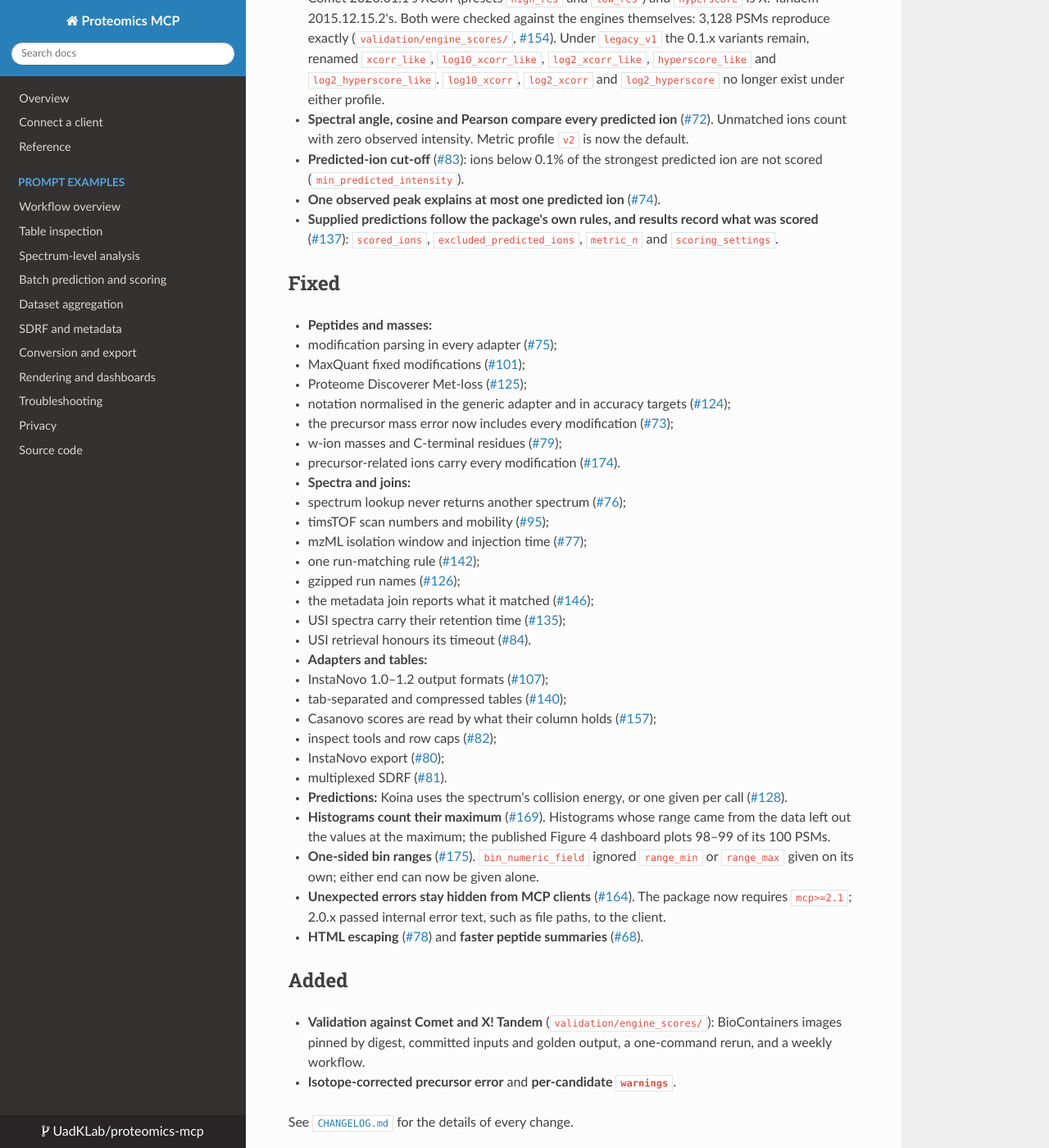
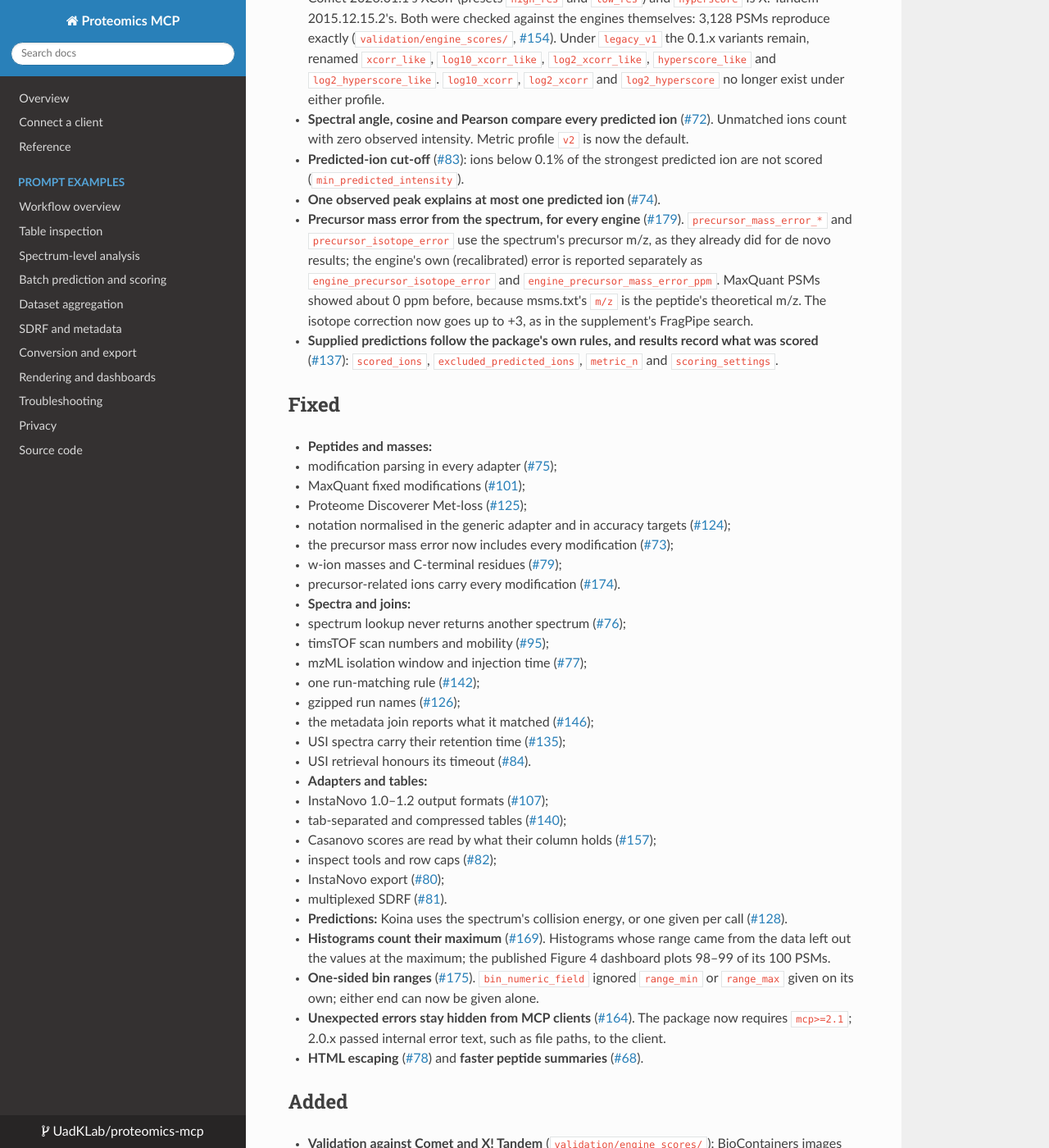
Before and after one commit to UadKLab/proteomics-mcp, an MkDocs documentation site: the page built from docs/releases/v0.2.0.md, in a window 1280 px wide and 1400 px high, scrolled down 1155 px. Shown: the whole window at 82% size. Built offline with MkDocs 1.6.1, drawn with Linux system fonts in a browser that asks for light colours; nearby versions of some CDN libraries; some of the changed text lies outside the part shown.

Commit message:
docs(release): #179 in the 0.2.0 notes; precursor_isotope_error is 0 to 3
Co-Authored-By: Claude Opus 5.5 <noreply@anthropic.com>

```diff
--- a/docs/releases/v0.2.0.md
+++ b/docs/releases/v0.2.0.md
@@ -30,6 +30,7 @@ Check these before upgrading a pipeline from 0.1.x:
 - **Spectral angle, cosine and Pearson compare every predicted ion** ([#72](https://github.com/UadKLab/proteomics-mcp/issues/72)). Unmatched ions count with zero observed intensity. Metric profile `v2` is now the default.
 - **Predicted-ion cut-off** ([#83](https://github.com/UadKLab/proteomics-mcp/issues/83)): ions below 0.1% of the strongest predicted ion are not scored (`min_predicted_intensity`).
 - **One observed peak explains at most one predicted ion** ([#74](https://github.com/UadKLab/proteomics-mcp/issues/74)).
+- **Precursor mass error from the spectrum, for every engine** ([#179](https://github.com/UadKLab/proteomics-mcp/issues/179)). `precursor_mass_error_*` and `precursor_isotope_error` use the spectrum's precursor m/z, as they already did for de novo results; the engine's own (recalibrated) error is reported separately as `engine_precursor_isotope_error` and `engine_precursor_mass_error_ppm`. MaxQuant PSMs showed about 0 ppm before, because msms.txt's `m/z` is the peptide's theoretical m/z. The isotope correction now goes up to +3, as in the supplement's FragPipe search.
 - **Supplied predictions follow the package's own rules, and results record what was scored** ([#137](https://github.com/UadKLab/proteomics-mcp/issues/137)): `scored_ions`, `excluded_predicted_ions`, `metric_n` and `scoring_settings`.
 
 ## Fixed
@@ -68,6 +69,7 @@ Check these before upgrading a pipeline from 0.1.x:
 
 - **Validation against Comet and X! Tandem** (`validation/engine_scores/`): BioContainers images pinned by digest, committed inputs and golden output, a one-command rerun, and a weekly workflow.
 - **Isotope-corrected precursor error** and **per-candidate `warnings`**.
+- **Tests against independent references** ([#179](https://github.com/UadKLab/proteomics-mcp/issues/179)): masses against pyteomics, against the engines' reported masses and errors, and scoring invariants.
 
 See [`CHANGELOG.md`](https://github.com/UadKLab/proteomics-mcp/blob/main/CHANGELOG.md) for the details of every change.
 
```
Also changed, not shown: CHANGELOG.md (+1 -1 lines).
